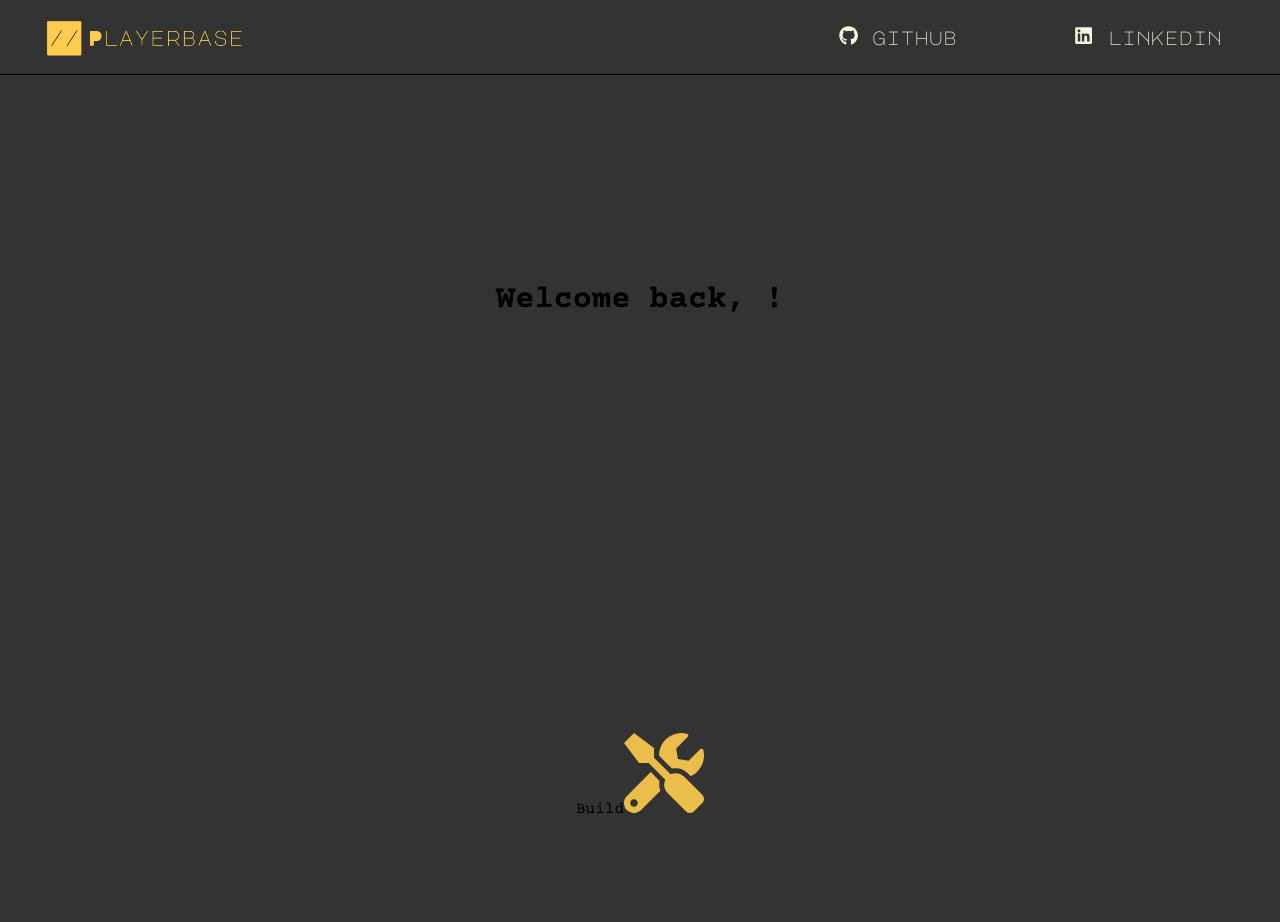
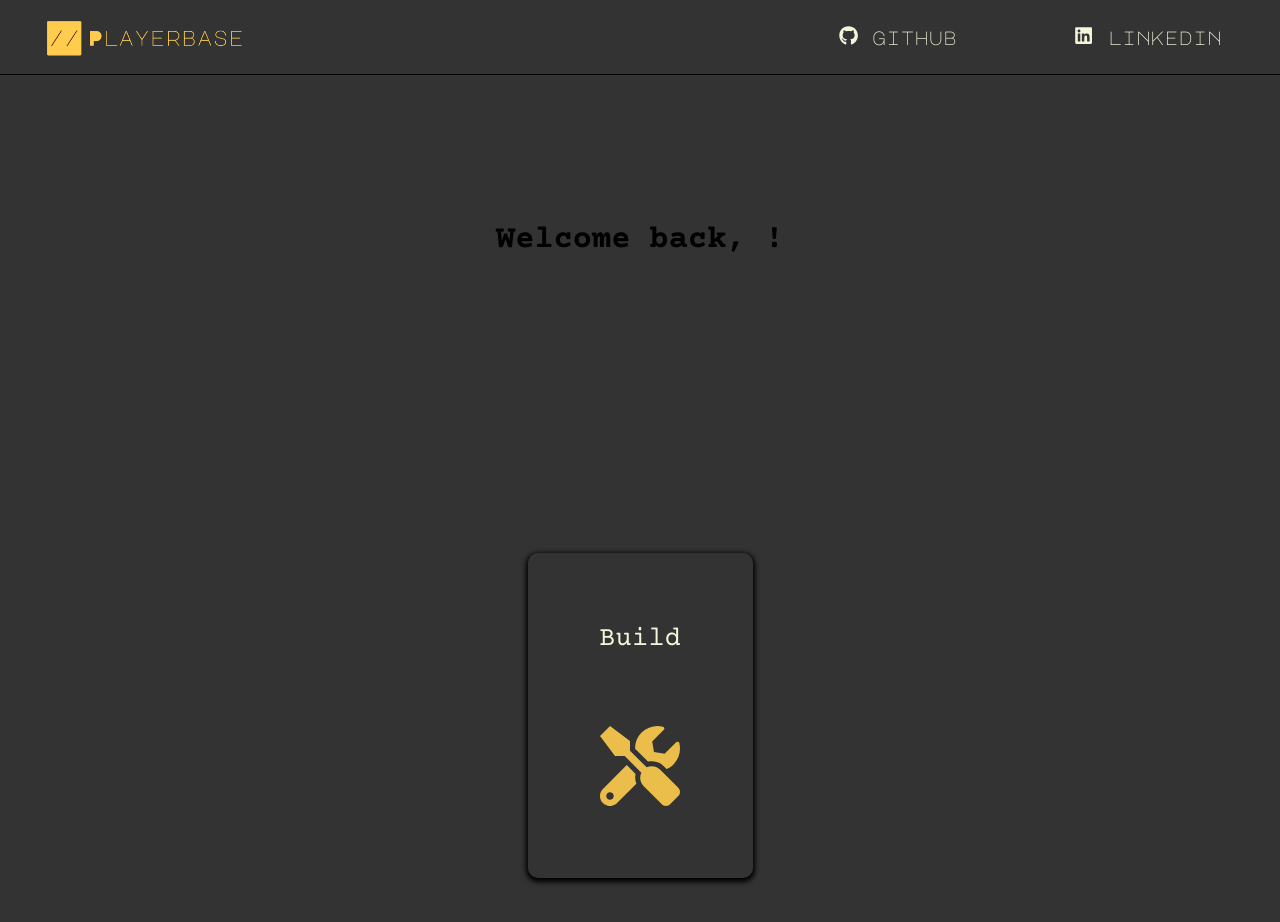
Before and after one commit to gkupdx/React-Playerbase, a React (Create React App) app: page /profile/1 in a window 1280 px wide. Shown: the top 922 px of the page. Built offline with nearby package versions, Linux system fonts and the light colour scheme.

Commit message:
Replace className with style object

```diff
--- a/src/components/Card.tsx
+++ b/src/components/Card.tsx
@@ -7,8 +7,23 @@ interface CardProps {
 }
 
 const Card: FC<CardProps> = ({ name, icon }) => {
+    const cardStyle: React.CSSProperties = {
+        width: '225px',
+        height: '325px',
+        display: 'flex',
+        flexDirection: 'column',
+        justifyContent: 'space-evenly',
+        alignItems: 'center',
+        color: 'beige',
+        fontFamily: 'Courier Prime, monospace',
+        fontSize: '1.7rem',
+        borderRadius: '10px',
+        boxShadow: '0 2px 5px 2px #000',
+        cursor: 'pointer'
+    }
+
     return (
-        <div className="card">
+        <div style={cardStyle}>
             {name}
             {icon}
         </div>
```
